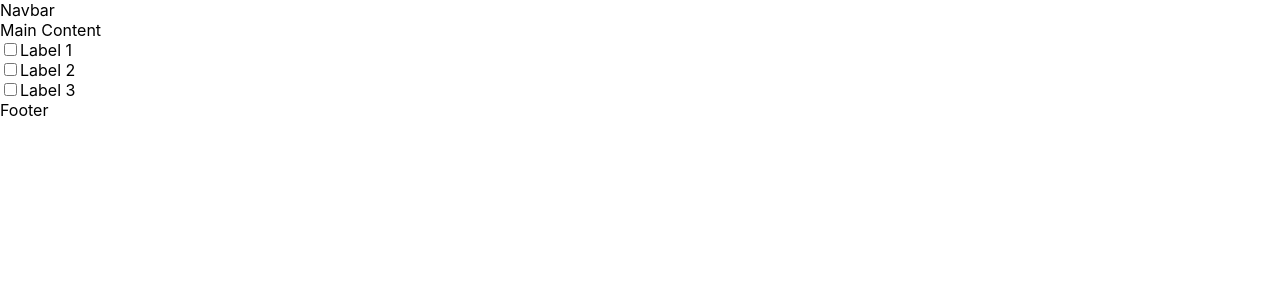
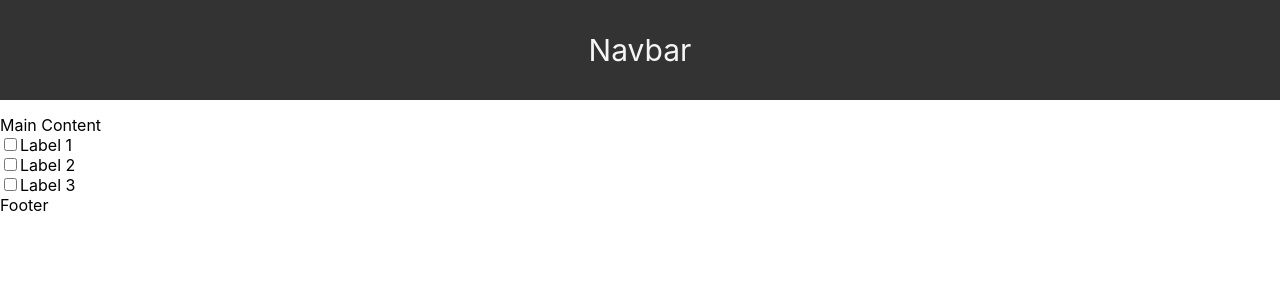
Before and after one commit to HamzahGani/To-Do-App, a React (Create React App) app: page / in a window 1280 px wide. Shown: the top 300 px of the page. Built offline with nearby package versions, Linux system fonts and the light colour scheme.

Commit message:
added first class and some css

```diff
--- a/src/App.css
+++ b/src/App.css
@@ -1,3 +1,19 @@
+body{
+  margin:0;
+}
+
+.header{
+  height: 100px;
+  background-color: #333;
+  color: whitesmoke;
+  margin-bottom: 15px;
+  text-align: center;
+  font-size: 30px;
+  display: flex;
+  justify-content: center;
+  align-items: center;
+}
+
 .App {
   text-align: center;
 }
--- a/src/App.js
+++ b/src/App.js
@@ -1,13 +1,13 @@
 import './App.css';
 import Footer from './Components/Footer';
 import MainContent from './Components/MainContent';
-import Navbar from './Components/Navbar';
+import Header from './Components/Header';
 
 
 function App() {
   return (
     <div>
-      <Navbar />
+      <Header />
       <MainContent />
       <Footer />
     </div>
--- a/src/Components/Footer.js
+++ b/src/Components/Footer.js
@@ -1,7 +1,7 @@
 function Footer() {
     return (
         <div>
-            <footer>Footer</footer>
+            <footer className="footer">Footer</footer>
         </div>
     );
 }
--- /dev/null
+++ b/src/Components/Header.js
@@ -0,0 +1,9 @@
+function Header() {
+    return (
+        <div>
+            <header className="header">Navbar</header>
+        </div>
+    );
+}
+
+export default Header;
--- a/src/Components/Navbar.js
+++ /dev/null
@@ -1,9 +0,0 @@
-function Navbar() {
-    return (
-        <div>
-            <header>Navbar</header>
-        </div>
-    );
-}
-
-export default Navbar;
```
